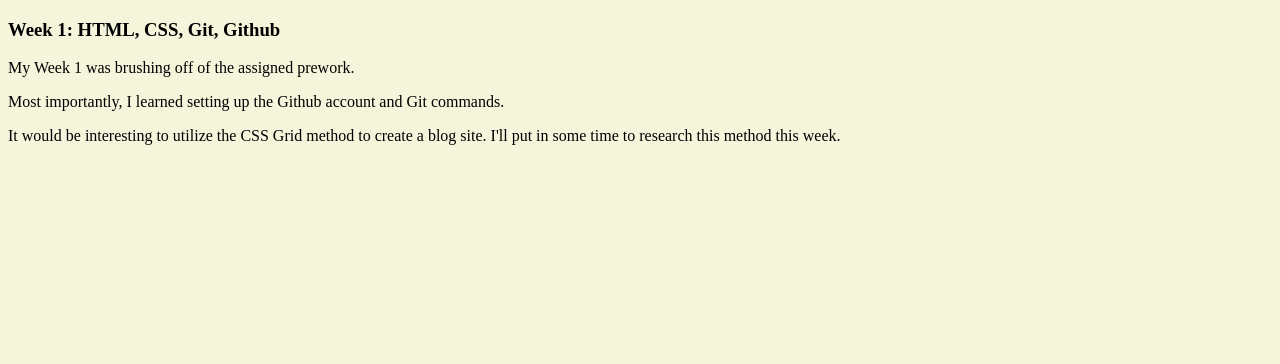
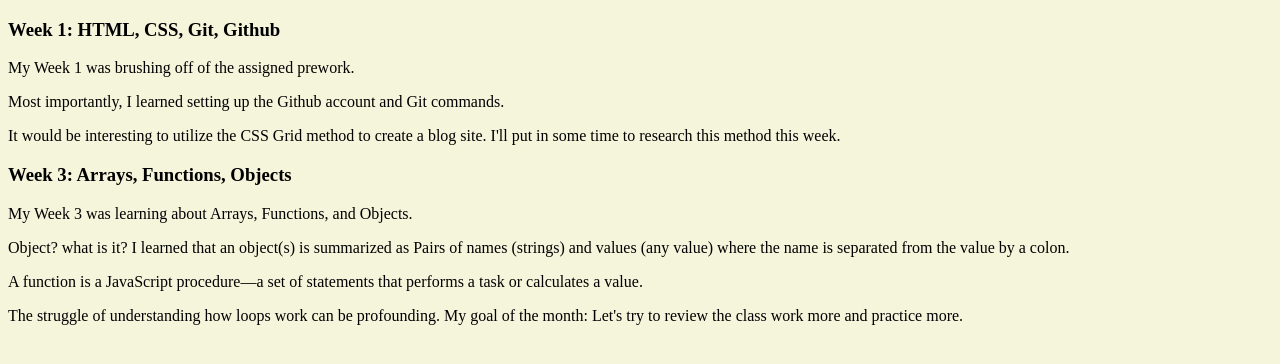
Before and after one commit to Junochop/blogs, a plain HTML site: page index.html in a window 1280 px wide. Drawn offline with Linux system fonts and the light colour scheme; a script that the page names is missing.

Commit message:
week 3 blog post

```diff
--- a/index.html
+++ b/index.html
@@ -16,10 +16,14 @@
             <p>Most importantly, I learned setting up the Github account and Git commands.</p>
             <p>It would be interesting to utilize the CSS Grid method to create a blog site.  I'll put in some time to research this method this week.</p>
 
+        </article>
 
-
-
-
+        <article class="week-3">
+            <h3>Week 3: Arrays, Functions, Objects</h3>
+            <p>My Week 3 was learning about Arrays, Functions, and Objects.</p>
+            <p>Object? what is it? I learned that an object(s) is summarized as Pairs of names (strings) and values (any value) where the name is separated from the value by a colon.</p>
+            <p>A function is a JavaScript procedure—a set of statements that performs a task or calculates a value.</p>
+            <P>The struggle of understanding how loops work can be profounding. My goal of the month: Let's try to review the class work more and practice more.
 
 
         </article>
```
